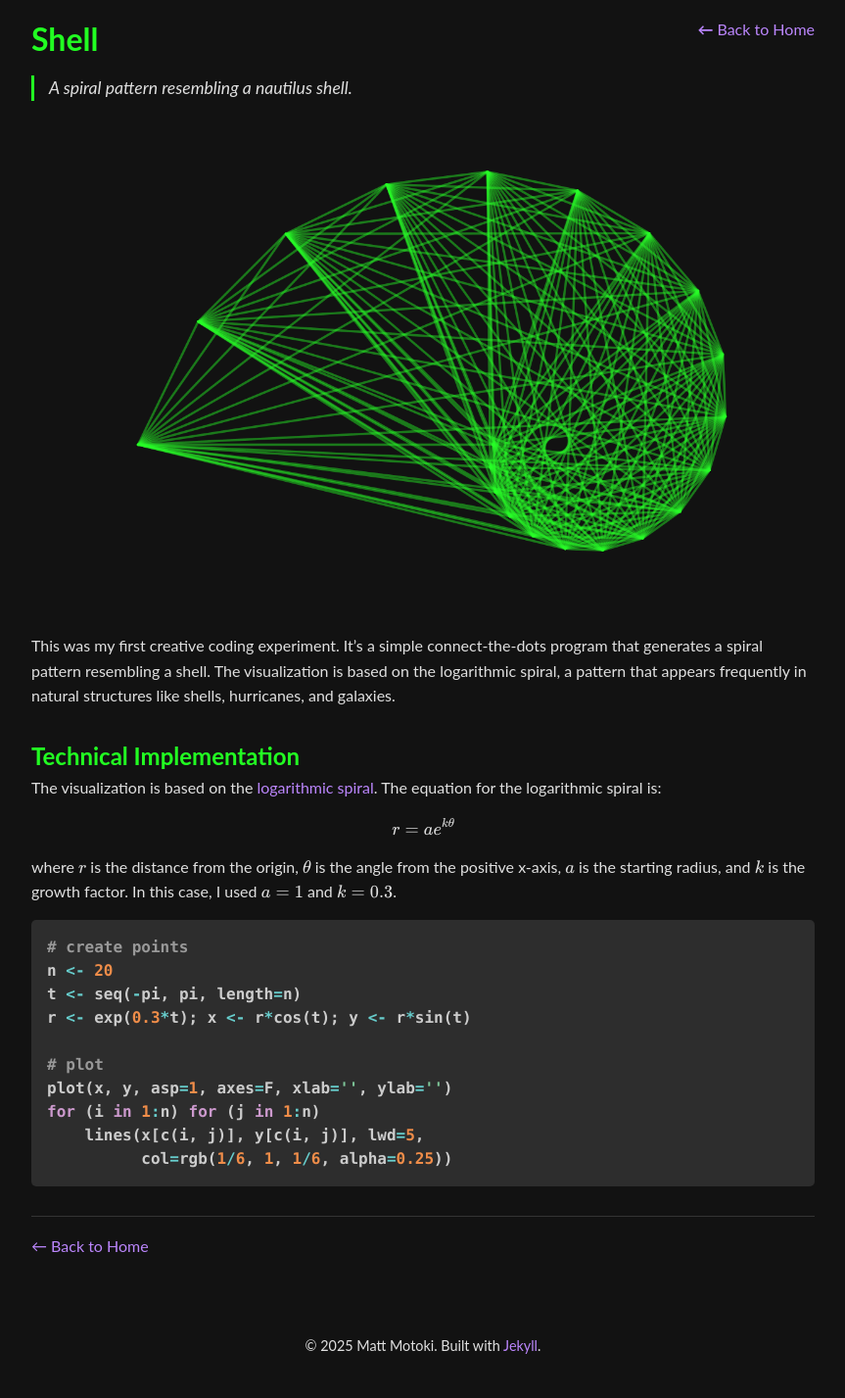
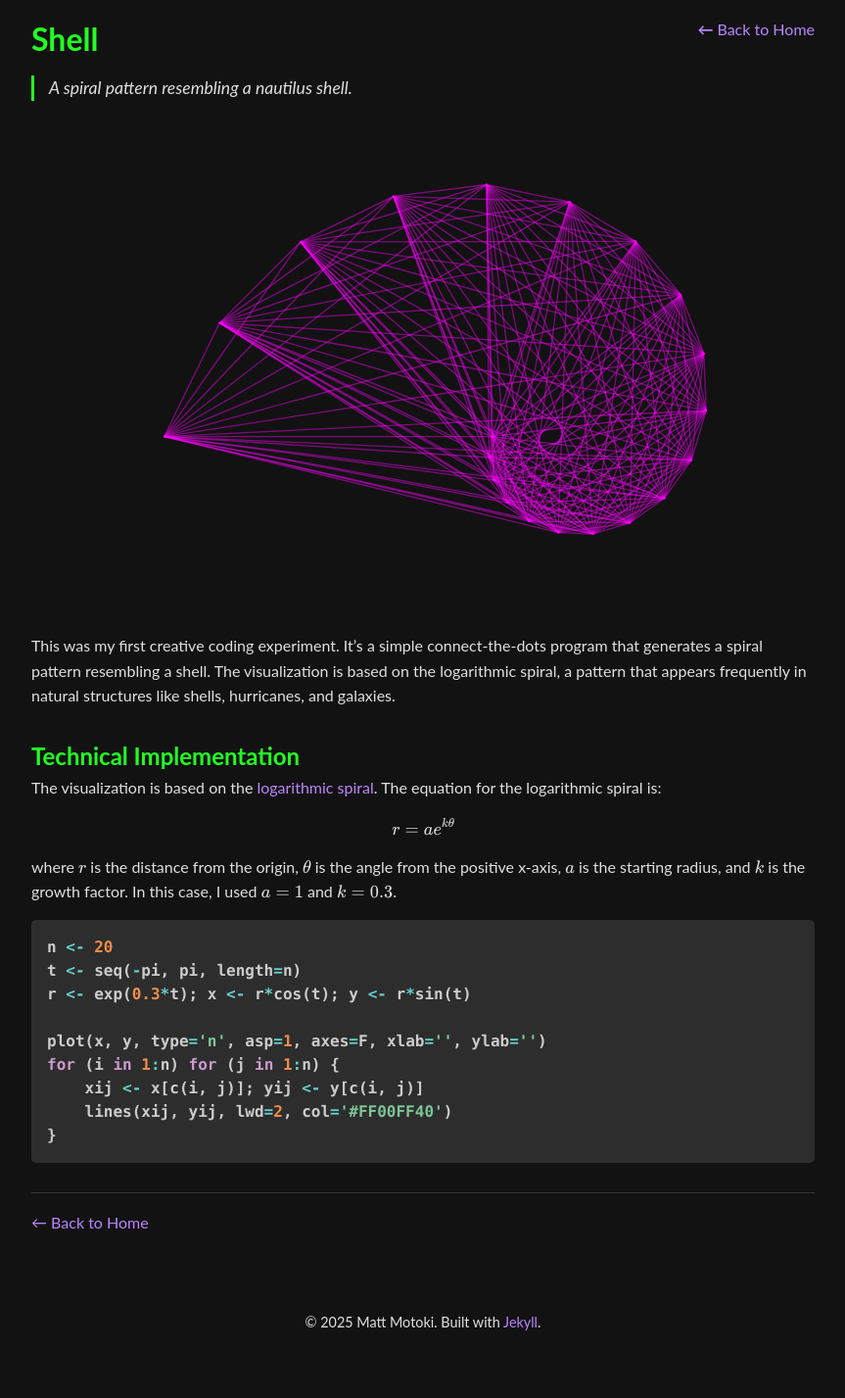
Before and after one commit to mattmotoki/mattmotoki.github.io, a Jekyll site: the page built from _art/shell.md, in a window 1280 px wide. Shown: the whole page at 98% size, without its empty margins (208-1071 px from the left). Built offline with Jekyll 4.4.1, drawn with Linux system fonts in a browser that asks for light colours; nearby versions of some CDN libraries; a style sheet for code colours, icons or effects is not loaded; after the commit the page ends 1403 px from its top, so only the background shows below that.

Commit message:
Add more art

````diff
--- a/_art/shell.md
+++ b/_art/shell.md
@@ -1,7 +1,7 @@
 ---
 title: "Shell"
-image: "/assets/images/shell.png"
-display_image: "/assets/images/shell-large.png"
+image: "/assets/images/shell-thumbnail.svg"
+display_image: "/assets/images/shell.svg"
 tagline: "A spiral pattern resembling a nautilus shell."
 description: ""
 ---
@@ -18,17 +18,14 @@ where $r$ is the distance from the origin, $\theta$ is the angle from the positi
 
 
 
-
-
 ```r
-# create points
 n <- 20
 t <- seq(-pi, pi, length=n)
 r <- exp(0.3*t); x <- r*cos(t); y <- r*sin(t)
 
-# plot
-plot(x, y, asp=1, axes=F, xlab='', ylab='')
-for (i in 1:n) for (j in 1:n)
-    lines(x[c(i, j)], y[c(i, j)], lwd=5,
-          col=rgb(1/6, 1, 1/6, alpha=0.25))
+plot(x, y, type='n', asp=1, axes=F, xlab='', ylab='')
+for (i in 1:n) for (j in 1:n) {
+    xij <- x[c(i, j)]; yij <- y[c(i, j)]
+    lines(xij, yij, lwd=2, col='#FF00FF40')
+}
 ```
````
Also changed, not shown: _art/bore-atom.md (added, +28 -0 lines), _art/sand-and-sky.md (added, +32 -0 lines), _competitions/2025-new-approaches-to-baselining-the-performance-of-ders.md (+1 -1 lines), assets/images/bore-atom.svg (added), assets/images/sand-and-sky.png (added), assets/images/shell-large.png (deleted), assets/images/shell-thumbnail.svg (added), assets/images/shell.png (deleted), assets/images/shell.svg (added).
